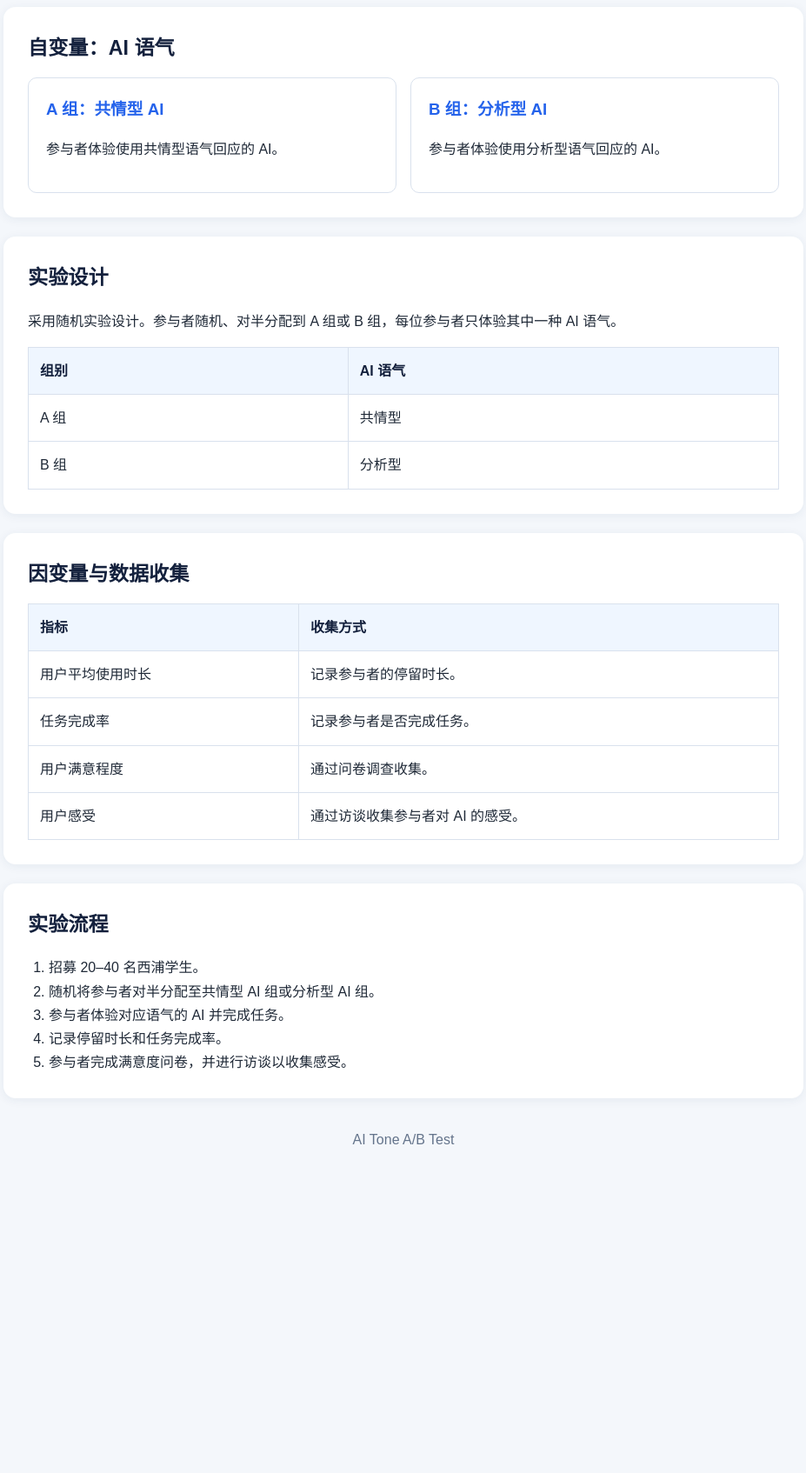
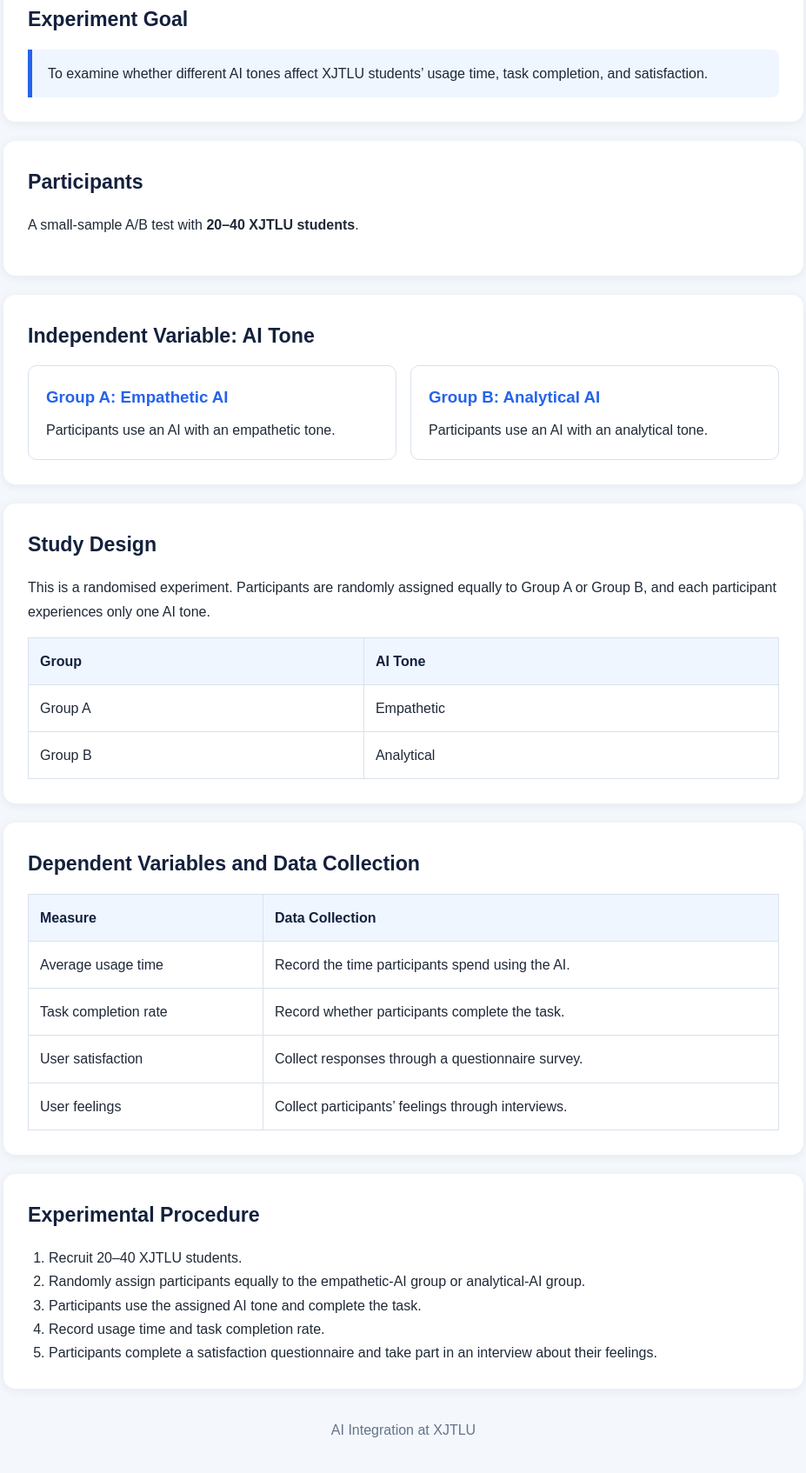
Before and after one commit to astiria040617-droid/ADS401.github.io, a plain HTML site: page index.html in a window 1280 px wide. Shown: the part 641-2335 px from the top of the page at 87% size, without its empty margins (176-1103 px from the left). Before the commit the page ends 2001 px from the top, so only its background shows below. Drawn offline with Linux system fonts and the light colour scheme.

Commit message:
Add files via upload

```diff
--- a/index.html
+++ b/index.html
@@ -1,78 +1,102 @@
 <!doctype html>
-<html lang="zh-CN">
+<html lang="en">
 <head>
   <meta charset="utf-8">
   <meta name="viewport" content="width=device-width, initial-scale=1">
-  <title>AI 语气 A/B 测试</title>
+  <title>AI Integration at XJTLU</title>
   <style>
-    :root { --blue:#2563eb; --dark:#14213d; --light:#f4f7fb; --line:#d9e1ed; }
+    :root { --blue:#2563eb; --navy:#14213d; --light:#f4f7fb; --line:#d9e1ed; }
     * { box-sizing:border-box; }
-    body { margin:0; background:var(--light); color:#1f2937; font:16px/1.7 Arial, "Microsoft YaHei", sans-serif; }
+    body { margin:0; color:#1f2937; background:var(--light); font:16px/1.7 Arial, sans-serif; }
     header { padding:64px 24px 52px; color:white; background:linear-gradient(120deg,#172554,#2563eb); }
     main, header > div { max-width:920px; margin:auto; }
     h1 { margin:0 0 10px; font-size:clamp(2rem,5vw,3.25rem); }
     header p { margin:0; font-size:1.15rem; }
     section { margin:22px 0; padding:28px; background:white; border-radius:14px; box-shadow:0 2px 12px #1e3a5f12; }
-    h2 { margin:0 0 14px; color:var(--dark); font-size:1.45rem; }
-    .highlight { border-left:5px solid var(--blue); padding:14px 18px; background:#eff6ff; border-radius:0 8px 8px 0; }
+    h2 { margin:0 0 14px; color:var(--navy); font-size:1.45rem; }
+    .highlight { margin:0; padding:14px 18px; background:#eff6ff; border-left:5px solid var(--blue); border-radius:0 8px 8px 0; }
+    .ai-card { display:grid; grid-template-columns:1.1fr .9fr; gap:24px; align-items:center; }
+    .ai-card img { width:100%; border:1px solid var(--line); border-radius:10px; }
     .groups { display:grid; grid-template-columns:repeat(2,1fr); gap:16px; }
     .group { padding:20px; border:1px solid var(--line); border-radius:10px; }
     .group h3 { margin:0 0 8px; color:var(--blue); }
+    .group p { margin:0; }
     table { width:100%; border-collapse:collapse; margin-top:12px; }
     th, td { padding:13px; border:1px solid var(--line); text-align:left; vertical-align:top; }
-    th { background:#eff6ff; color:var(--dark); }
-    ol { padding-left:24px; margin-bottom:0; }
-    footer { max-width:920px; margin:0 auto; padding:12px 24px 36px; text-align:center; color:#64748b; }
-    @media (max-width:600px) { .groups { grid-template-columns:1fr; } section { padding:20px; } }
+    th { color:var(--navy); background:#eff6ff; }
+    ol { margin-bottom:0; padding-left:24px; }
+    footer { max-width:920px; margin:auto; padding:12px 24px 36px; color:#64748b; text-align:center; }
+    @media (max-width:650px) { .ai-card, .groups { grid-template-columns:1fr; } section { padding:20px; } }
   </style>
 </head>
 <body>
   <header><div>
-    <h1>AI 语气 A/B 测试</h1>
-    <p>比较共情型 AI 与分析型 AI 的用户体验</p>
+    <h1>AI Integration at XJTLU</h1>
+    <p>AI Tone A/B Test</p>
   </div></header>
+
   <main>
     <section>
-      <h2>实验目标</h2>
-      <p class="highlight">研究不同的 AI 语气是否会影响西浦学生的使用时间、任务完成情况和满意程度。</p>
-    </section>
-    <section>
-      <h2>参与者</h2>
-      <p>招募 <strong>20–40 名西交利物浦大学学生</strong>参加小样本 A/B 测试。</p>
-    </section>
-    <section>
-      <h2>自变量：AI 语气</h2>
-      <div class="groups">
-        <div class="group"><h3>A 组：共情型 AI</h3><p>参与者体验使用共情型语气回应的 AI。</p></div>
-        <div class="group"><h3>B 组：分析型 AI</h3><p>参与者体验使用分析型语气回应的 AI。</p></div>
+      <h2>AI Used in This Study</h2>
+      <div class="ai-card">
+        <div>
+          <p><strong>Career Buddy Xiaoshang</strong> is the AI used in this study.</p>
+          <p>It is an XJTLU AI agent that supports students with career-related questions and resources.</p>
+        </div>
+        <img src="career-buddy-xiaoshang.png" alt="Screenshot of Career Buddy Xiaoshang, the AI used in this study">
       </div>
     </section>
+
     <section>
-      <h2>实验设计</h2>
-      <p>采用随机实验设计。参与者随机、对半分配到 A 组或 B 组，每位参与者只体验其中一种 AI 语气。</p>
-      <table><tr><th>组别</th><th>AI 语气</th></tr><tr><td>A 组</td><td>共情型</td></tr><tr><td>B 组</td><td>分析型</td></tr></table>
+      <h2>Experiment Goal</h2>
+      <p class="highlight">To examine whether different AI tones affect XJTLU students’ usage time, task completion, and satisfaction.</p>
     </section>
+
     <section>
-      <h2>因变量与数据收集</h2>
+      <h2>Participants</h2>
+      <p>A small-sample A/B test with <strong>20–40 XJTLU students</strong>.</p>
+    </section>
+
+    <section>
+      <h2>Independent Variable: AI Tone</h2>
+      <div class="groups">
+        <div class="group"><h3>Group A: Empathetic AI</h3><p>Participants use an AI with an empathetic tone.</p></div>
+        <div class="group"><h3>Group B: Analytical AI</h3><p>Participants use an AI with an analytical tone.</p></div>
+      </div>
+    </section>
+
+    <section>
+      <h2>Study Design</h2>
+      <p>This is a randomised experiment. Participants are randomly assigned equally to Group A or Group B, and each participant experiences only one AI tone.</p>
       <table>
-        <tr><th>指标</th><th>收集方式</th></tr>
-        <tr><td>用户平均使用时长</td><td>记录参与者的停留时长。</td></tr>
-        <tr><td>任务完成率</td><td>记录参与者是否完成任务。</td></tr>
-        <tr><td>用户满意程度</td><td>通过问卷调查收集。</td></tr>
-        <tr><td>用户感受</td><td>通过访谈收集参与者对 AI 的感受。</td></tr>
+        <tr><th>Group</th><th>AI Tone</th></tr>
+        <tr><td>Group A</td><td>Empathetic</td></tr>
+        <tr><td>Group B</td><td>Analytical</td></tr>
       </table>
     </section>
+
     <section>
-      <h2>实验流程</h2>
+      <h2>Dependent Variables and Data Collection</h2>
+      <table>
+        <tr><th>Measure</th><th>Data Collection</th></tr>
+        <tr><td>Average usage time</td><td>Record the time participants spend using the AI.</td></tr>
+        <tr><td>Task completion rate</td><td>Record whether participants complete the task.</td></tr>
+        <tr><td>User satisfaction</td><td>Collect responses through a questionnaire survey.</td></tr>
+        <tr><td>User feelings</td><td>Collect participants’ feelings through interviews.</td></tr>
+      </table>
+    </section>
+
+    <section>
+      <h2>Experimental Procedure</h2>
       <ol>
-        <li>招募 20–40 名西浦学生。</li>
-        <li>随机将参与者对半分配至共情型 AI 组或分析型 AI 组。</li>
-        <li>参与者体验对应语气的 AI 并完成任务。</li>
-        <li>记录停留时长和任务完成率。</li>
-        <li>参与者完成满意度问卷，并进行访谈以收集感受。</li>
+        <li>Recruit 20–40 XJTLU students.</li>
+        <li>Randomly assign participants equally to the empathetic-AI group or analytical-AI group.</li>
+        <li>Participants use the assigned AI tone and complete the task.</li>
+        <li>Record usage time and task completion rate.</li>
+        <li>Participants complete a satisfaction questionnaire and take part in an interview about their feelings.</li>
       </ol>
     </section>
   </main>
-  <footer>AI Tone A/B Test</footer>
+  <footer>AI Integration at XJTLU</footer>
 </body>
 </html>
```
Also changed, not shown: career-buddy-xiaoshang.png (added).
